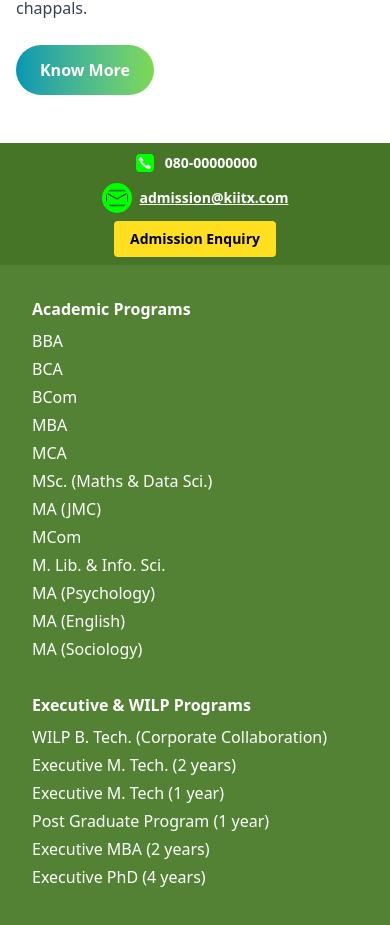
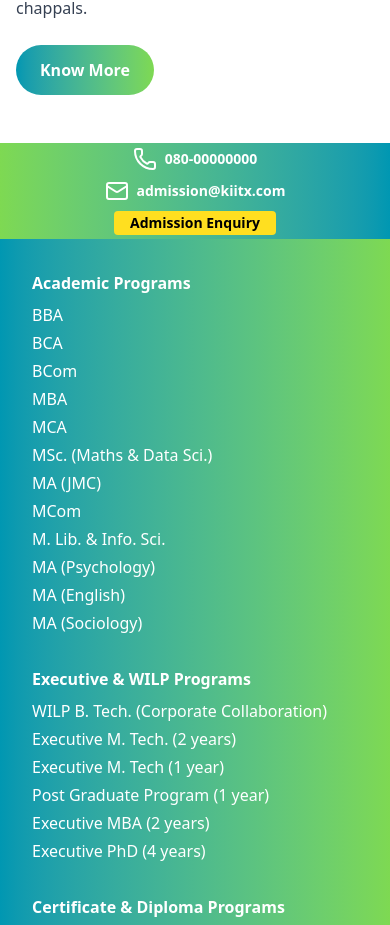
Before and after one commit to AnshRaj112/kiit-extensions-frontend, a Next.js app: page / in a window 390 px wide. Shown: the part 10734-11659 px from the top of the page. Built offline with nearby package versions, Linux system fonts and the light colour scheme; no server answers; the database is empty.

Commit message:
Fixing css

```diff
--- a/src/app/components/Foot.tsx
+++ b/src/app/components/Foot.tsx
@@ -2,7 +2,7 @@ import React from "react";
 
 const Foot: React.FC = () => {
   return (
-    <div className="flex flex-col md:flex-row flex-wrap text-base w-full bg-[#548235] text-white p-4">
+    <div className="flex flex-col md:flex-row flex-wrap text-base w-full bg-gradient-to-r from-[#0097b2] to-[#7ed952] text-white p-4">
       {/* Academic Programs */}
       <div className="flex flex-col w-full md:w-1/2 lg:w-1/4 p-4">
         <h3 className="font-semibold mb-2">Academic Programs</h3>
--- a/src/app/components/Footer.tsx
+++ b/src/app/components/Footer.tsx
@@ -1,8 +1,8 @@
 "use client";
 
 import { useEffect, useRef, useState } from "react";
-import Image from "next/image";
 import Foot from "./Foot";
+import { Phone, Mail } from 'lucide-react';
 import EnquiryForm from "./EnquiryForm";
 
 export default function Footer() {
@@ -42,39 +42,20 @@ export default function Footer() {
             isFooterVisible ? "relative" : "fixed bottom-0"
           } z-50 w-full`}
         >
-          <div className="flex flex-col sm:flex-row justify-between items-center sm:h-[60px] bg-[#477528] py-2 sm:py-3 font-semibold text-white w-full px-4 sm:px-[2%]">
+          <div className="flex flex-col sm:flex-row justify-between items-center sm:h-[48px] py-1 sm:py-2 font-semibold text-white w-full px-4 sm:px-[2%] bg-gradient-to-l from-[#0097b2] to-[#7ed952]">
             {/* Phone Section */}
             <div className="flex items-center gap-2 mb-2 sm:mb-0">
-              <svg
-                xmlns="http://www.w3.org/2000/svg"
-                width="24"
-                height="24"
-                viewBox="0 0 48 48"
-              >
-                <path
-                  fill="#0f0"
-                  d="M13,42h22c3.866,0,7-3.134,7-7V13c0-3.866-3.134-7-7-7H13c-3.866,0-7,3.134-7,7v22	C6,38.866,9.134,42,13,42z"
-                />
-                <path
-                  fill="#fff"
-                  d="M35.45,31.041l-4.612-3.051c-0.563-0.341-1.267-0.347-1.836-0.017c0,0,0,0-1.978,1.153	c-0.265,0.154-0.52,0.183-0.726,0.145c-0.262-0.048-0.442-0.191-0.454-0.201c-1.087-0.797-2.357-1.852-3.711-3.205	c-1.353-1.353-2.408-2.623-3.205-3.711c-0.009-0.013-0.153-0.193-0.201-0.454c-0.037-0.206-0.009-0.46,0.145-0.726	c1.153-1.978,1.153-1.978,1.153-1.978c0.331-0.569,0.324-1.274-0.017-1.836l-3.051-4.612c-0.378-0.571-1.151-0.722-1.714-0.332	c0,0-1.445,0.989-1.922,1.325c-0.764,0.538-1.01,1.356-1.011,2.496c-0.002,1.604,1.38,6.629,7.201,12.45l0,0l0,0l0,0l0,0	c5.822,5.822,10.846,7.203,12.45,7.201c1.14-0.001,1.958-0.248,2.496-1.011c0.336-0.477,1.325-1.922,1.325-1.922	C36.172,32.192,36.022,31.419,35.45,31.041z"
-                />
-              </svg>
+            <Phone />
               <p className="text-sm sm:text-base">080-00000000</p>
             </div>
 
             {/* Email Section */}
             <div className="flex items-center gap-2 mb-2 sm:mb-0">
-              <Image
-                src="/mail.png"
-                alt="not found"
-                className="bg-[#00FF00] rounded-2xl p-1"
-                width={30}
-                height={30}
+              <Mail
               />
               <a
                 href="mailto:admission@kiitx.com"
-                className="text-sm sm:text-base underline"
+                className="text-sm sm:text-base"
               >
                 admission@kiitx.com
               </a>
@@ -83,7 +64,7 @@ export default function Footer() {
             {/* Enquiry Button */}
             <div
               onClick={() => setShowForm(true)}
-              className="bg-yellow-300 px-4 py-2 rounded text-black hover:bg-yellow-400 cursor-pointer text-sm sm:text-base"
+              className="bg-yellow-300 px-4 py-0.5 rounded text-black hover:bg-yellow-400 cursor-pointer text-sm sm:text-base"
             >
               Admission Enquiry
             </div>
--- a/src/app/mba/components/Hero.tsx
+++ b/src/app/mba/components/Hero.tsx
@@ -141,7 +141,7 @@ const Hero = () => {
           </div>
 
           <h2 className="text-4xl md:text-5xl font-bold text-center text-[#2d3748] mt-10">
-            Masters of Commerce
+            Master of Commerce
           </h2>
         </div>
       </div>
--- a/src/app/mba/components/MCurriculum/ProgramStats.tsx
+++ b/src/app/mba/components/MCurriculum/ProgramStats.tsx
@@ -1,5 +1,12 @@
 import React from "react";
-import { BookOpen, Briefcase, Calendar, GraduationCap, CircleDollarSign, Clock } from "lucide-react";
+import {
+  BookOpen,
+  Briefcase,
+  Calendar,
+  GraduationCap,
+  CircleDollarSign,
+  Clock,
+} from "lucide-react";
 
 interface StatItemProps {
   icon: React.ReactNode;
@@ -10,7 +17,7 @@ interface StatItemProps {
 const StatItem = ({ icon, value, label }: StatItemProps) => {
   return (
     <div className="flex flex-col items-center mb-6 md:mb-0">
-      <div className="w-20 h-20 md:w-24 md:h-24 bg-green-500 rounded-full flex items-center justify-center text-white mb-2">
+      <div className="w-16 h-16 md:w-20 md:h-20 bg-white border-2 border-green-500 rounded-full flex items-center justify-center text-green-500 mb-2">
         {icon}
       </div>
       <div className="text-center">
@@ -24,32 +31,32 @@ const StatItem = ({ icon, value, label }: StatItemProps) => {
 const ProgramStats = () => {
   const stats = [
     {
-      icon: <CircleDollarSign size={36} />,
+      icon: <CircleDollarSign size={28} />,
       value: "80 credits",
       label: "Total Credits",
     },
     {
-      icon: <BookOpen size={36} />,
+      icon: <BookOpen size={28} />,
       value: "23 Courses",
       label: "Total Courses",
     },
     {
-      icon: <Briefcase size={36} />,
+      icon: <Briefcase size={28} />,
       value: "1 Internship",
       label: "Industry Experience",
     },
     {
-      icon: <GraduationCap size={36} />,
+      icon: <GraduationCap size={28} />,
       value: "1 Capstone Project",
       label: "Final Project",
     },
     {
-      icon: <Clock size={36} />,
+      icon: <Clock size={28} />,
       value: "24 months",
       label: "Program Duration",
     },
     {
-      icon: <Calendar size={36} />,
+      icon: <Calendar size={28} />,
       value: "4 semesters",
       label: "Academic Terms",
     },
```
